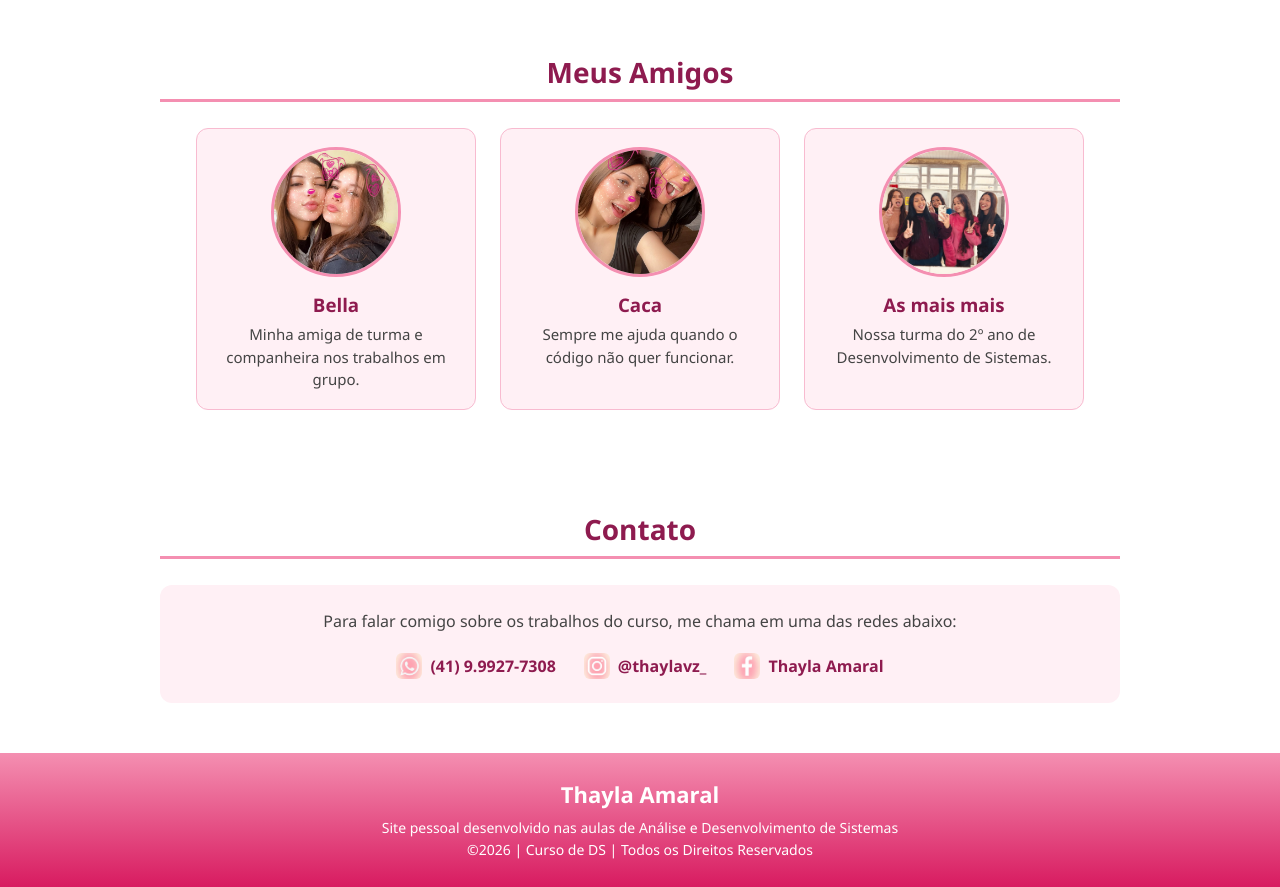
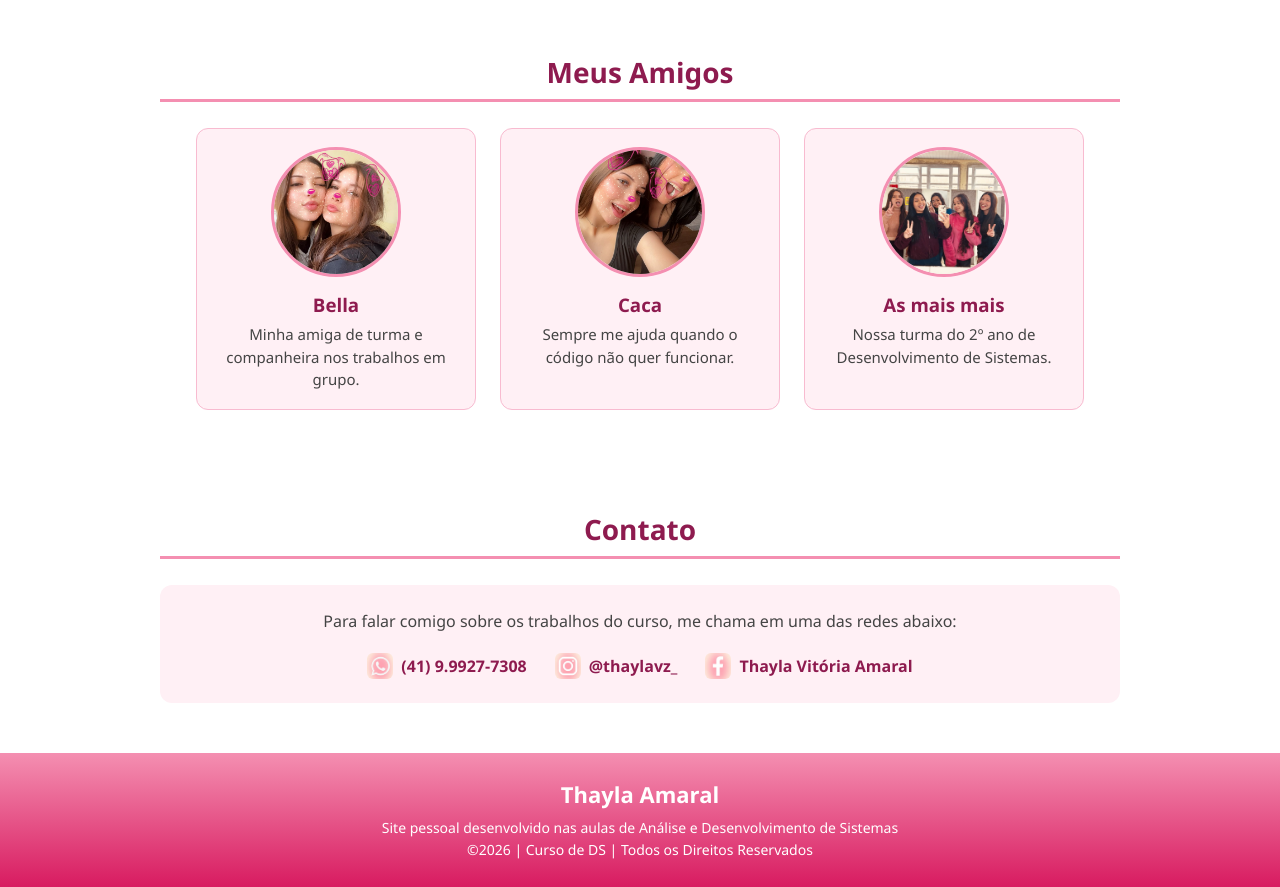
Before and after one commit to thaylabonfim/3trimestre, a plain HTML site: page index.html in a window 1280 px wide. Shown: the part 2260-3147 px from the top of the page. Drawn offline with Linux system fonts and the light colour scheme.

Commit message:
Update index.html

```diff
--- a/index.html
+++ b/index.html
@@ -178,7 +178,7 @@
           </li>
           <li>
             <img class="icone-contato" src="icone-facebook.jpeg" alt="Ícone do Facebook">
-            <a href="https://www.facebook.com" target="_blank">Thayla Amaral</a>
+            <a href="https://www.facebook.com" target="_blank">Thayla Vitória Amaral</a>
           </li>
         </ul>
       </div>
```
